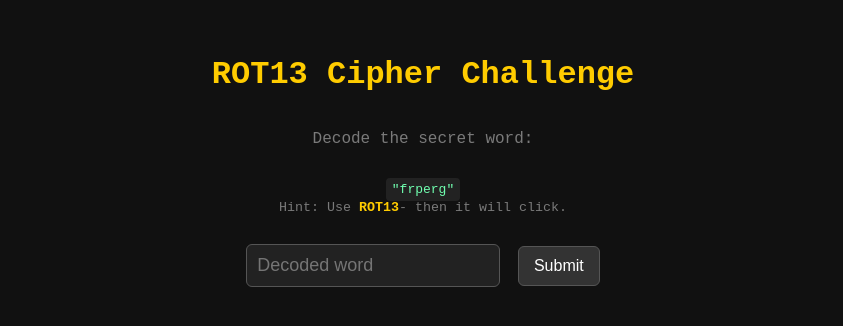
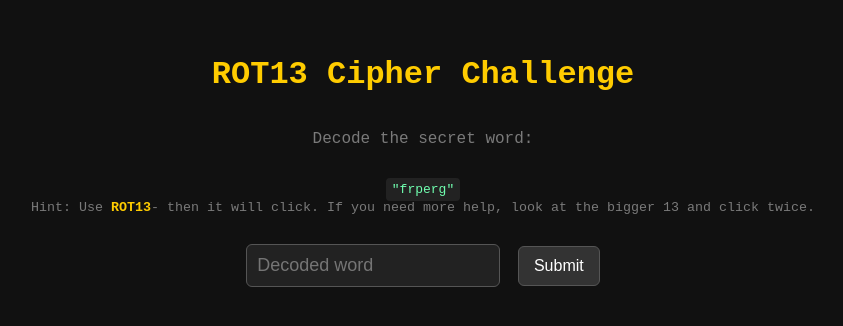
Before and after one commit to tennis6202/Comic-Kingdom-New, a plain HTML site: page page_12.html in a window 1280 px wide. Shown: the part 234-560 px from the top of the page, without its empty margins (217-1060 px from the left). Drawn offline with Linux system fonts and the light colour scheme.

Commit message:
Enhance hint for ROT13 cipher challenge
Updated hint text for the ROT13 cipher challenge.

```diff
--- a/page_12.html
+++ b/page_12.html
@@ -68,7 +68,7 @@ span.rot13-hint {color:#ffcc00; font-weight:bold;}
 <body>
 <h1 id="rot13-header">ROT13 Cipher Challenge</h1>
 <p>Decode the secret word:</p>
-<p><code>"frperg"</code> <br><small>Hint: Use <span class="rot13-hint">ROT13</span>- then it will click.</small></p>
+<p><code>"frperg"</code> <br><small>Hint: Use <span class="rot13-hint">ROT13</span>- then it will click. If you need more help, look at the bigger 13 and click twice.</small></p>
 
 <div>
 <input type="text" id="answer" placeholder="Decoded word">
```
